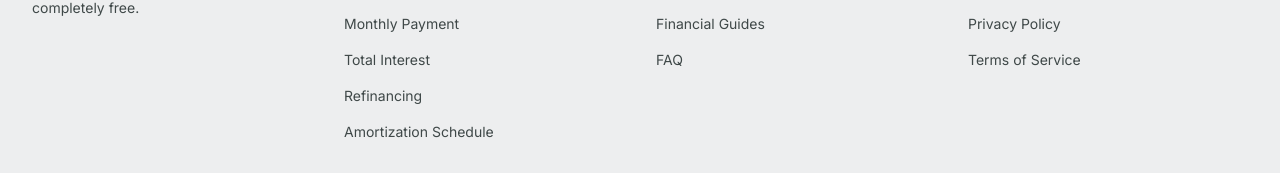
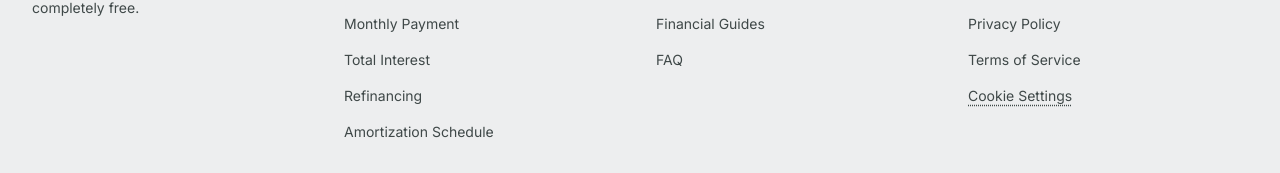
Before and after one commit to josefmomo214/Tryfincalc, a Next.js app: page /faq in a window 1280 px wide. Shown: the part 1612-1785 px from the top of the page. Built offline with nearby package versions, Linux system fonts and the light colour scheme.

Commit message:
Deploy blog system and SEO updates

```diff
--- a/src/components/navigation/Footer.tsx
+++ b/src/components/navigation/Footer.tsx
@@ -49,6 +49,18 @@ export function Footer() {
               <li><Link href="/contact" className="text-sm text-on-surface-variant hover:text-primary transition-colors">Contact</Link></li>
               <li><Link href="/privacy-policy" className="text-sm text-on-surface-variant hover:text-primary transition-colors">Privacy Policy</Link></li>
               <li><Link href="/terms-of-service" className="text-sm text-on-surface-variant hover:text-primary transition-colors">Terms of Service</Link></li>
+              <li>
+                <button
+                  onClick={() => {
+                    if (typeof window !== 'undefined' && (window as any).revisitCkyConsent) {
+                      (window as any).revisitCkyConsent();
+                    }
+                  }}
+                  className="text-sm text-on-surface-variant hover:text-primary transition-colors underline underline-offset-4 decoration-dotted"
+                >
+                  Cookie Settings
+                </button>
+              </li>
             </ul>
           </div>
         </div>
--- a/src/pages/_app.tsx
+++ b/src/pages/_app.tsx
@@ -1,5 +1,6 @@
 import "@/styles/globals.css";
 import type { AppProps } from "next/app";
+import Script from "next/script";
 import { Manrope, Inter } from "next/font/google";
 import { ThemeProvider } from "@/lib/context/ThemeContext";
 
@@ -9,6 +10,11 @@ const inter = Inter({ subsets: ["latin"], variable: "--font-inter" });
 export default function App({ Component, pageProps }: AppProps) {
   return (
     <ThemeProvider>
+      <Script
+        id="cookieyes"
+        src="https://cdn-cookieyes.com/client_data/[YOUR-UNIQUE-ID]/script.js"
+        strategy="beforeInteractive"
+      />
       <div className={`${manrope.variable} ${inter.variable} font-sans`}>
         <Component {...pageProps} />
       </div>
```
